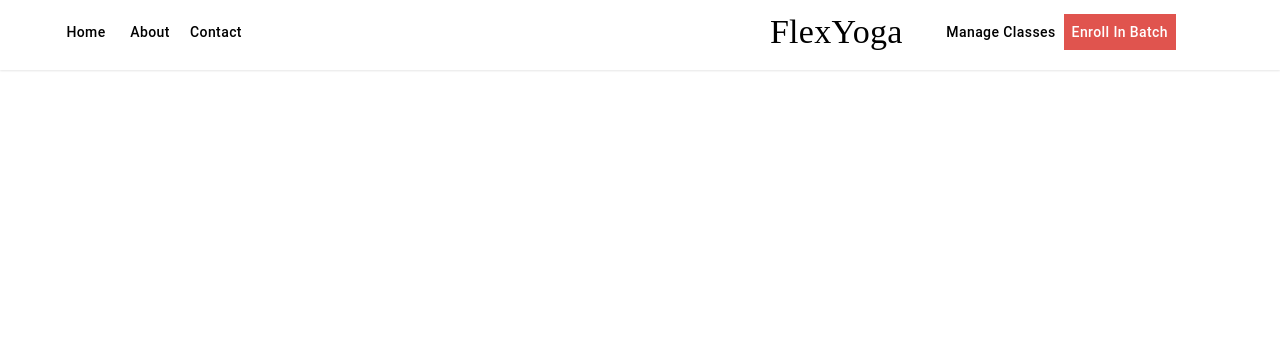
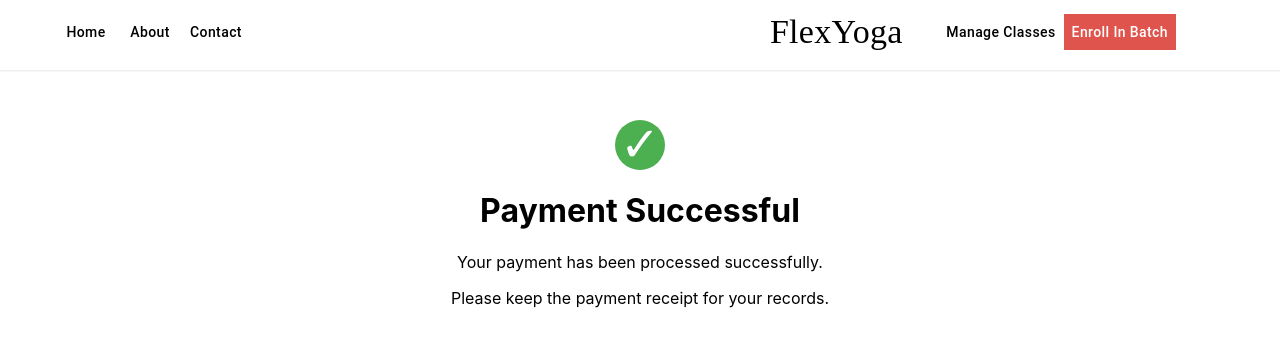
Before and after one commit to aryan-139/flexyoga, a React (Create React App) app in the folder client/: page /successful in a window 1280 px wide. Shown: the top 346 px of the page. Built offline with nearby package versions, Linux system fonts and the light colour scheme.

Commit message:
payment pages

```diff
--- a/client/package.json
+++ b/client/package.json
@@ -7,6 +7,7 @@
     "@emotion/styled": "^11.11.0",
     "@mui/icons-material": "^5.15.0",
     "@mui/material": "^5.15.0",
+    "@mui/system": "^5.15.0",
     "@mui/x-date-pickers": "^6.18.5",
     "@testing-library/jest-dom": "^5.17.0",
     "@testing-library/react": "^13.4.0",
--- a/client/src/index.js
+++ b/client/src/index.js
@@ -7,6 +7,8 @@ import { BrowserRouter, Route, Routes } from 'react-router-dom';
 import Practiser from './pages/practiser';
 import Navbar from './components/navbar';
 import Payment from './pages/payment';
+import Successful from './pages/successful';
+import Failed from './pages/failed';
 
 
 const root = createRoot(document.getElementById('root'));
@@ -18,6 +20,8 @@ root.render(
         <Route path="/" element={<App />} />
         <Route path="/practiser" element={<Practiser />} />
         <Route path="/payment" element={<Payment />} />
+        <Route path="/successful" element={<Successful />} />
+        <Route path="/failed" element={<Failed />} />
       </Routes>
     </BrowserRouter>
   </React.StrictMode>
--- /dev/null
+++ b/client/src/pages/failed.js
@@ -0,0 +1,29 @@
+import React from 'react';
+
+const PaymentFailed = () => {
+  return (
+    <div style={{ textAlign: 'center', marginTop: '50px' }}>
+      <div
+        style={{
+          width: '50px',
+          height: '50px',
+          borderRadius: '50%',
+          backgroundColor: '#ff0000',
+          display: 'flex',
+          alignItems: 'center',
+          justifyContent: 'center',
+          animation: 'fadeIn 0.5s ease-in-out',
+          margin: '0 auto',
+        }}
+      >
+        <span style={{ color: 'white', fontSize: '24px', fontWeight: 'bold' }}>X</span>
+      </div>
+      <h1>Payment Failed</h1>
+      <p>Oops! Something went wrong with your payment.</p>
+      <p>Please try again later or contact customer support.</p>
+      {/* You can add more information or links here */}
+    </div>
+  );
+};
+
+export default PaymentFailed;
--- a/client/src/pages/payment.js
+++ b/client/src/pages/payment.js
@@ -13,6 +13,10 @@ const Payment = () => {
     const data=JSON.parse(storedData);
     console.log(data);
     //localStorage.clear();
+    if(data!=null)
+    window.location.href = '/successful';
+    else
+    window.location.href = '/failed';
   };
 
   return (
--- /dev/null
+++ b/client/src/pages/successful.js
@@ -0,0 +1,32 @@
+import React from 'react';
+import { Typography } from '@mui/material';
+
+const PaymentSuccessful = () => {
+  return (
+    <div style={{ textAlign: 'center', marginTop: '50px' }}>
+      <div
+        style={{
+          width: '50px',
+          height: '50px',
+          borderRadius: '50%',
+          backgroundColor: '#4caf50',
+          display: 'flex',
+          alignItems: 'center',
+          justifyContent: 'center',
+          animation: 'fadeIn 0.5s ease-in-out',
+          margin: '0 auto', // Center the container horizontally
+        }}
+      >
+        <Typography variant="h3" sx={{ color: 'white' }}>
+          ✓
+        </Typography>
+      </div>
+      <h1>Payment Successful</h1>
+      <p>Your payment has been processed successfully.</p>
+      <p>Please keep the payment receipt for your records.</p>
+      {/* You can add more information or links here */}
+    </div>
+  );
+};
+
+export default PaymentSuccessful;
```
Also changed, not shown: 1 other file (tests, documents, lock files or other folders).
